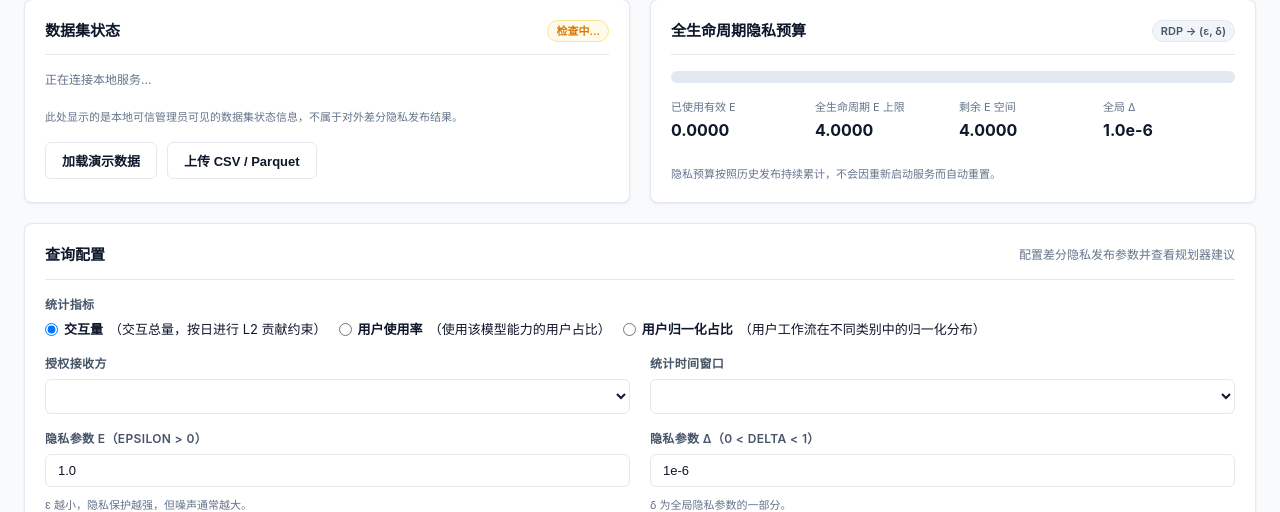
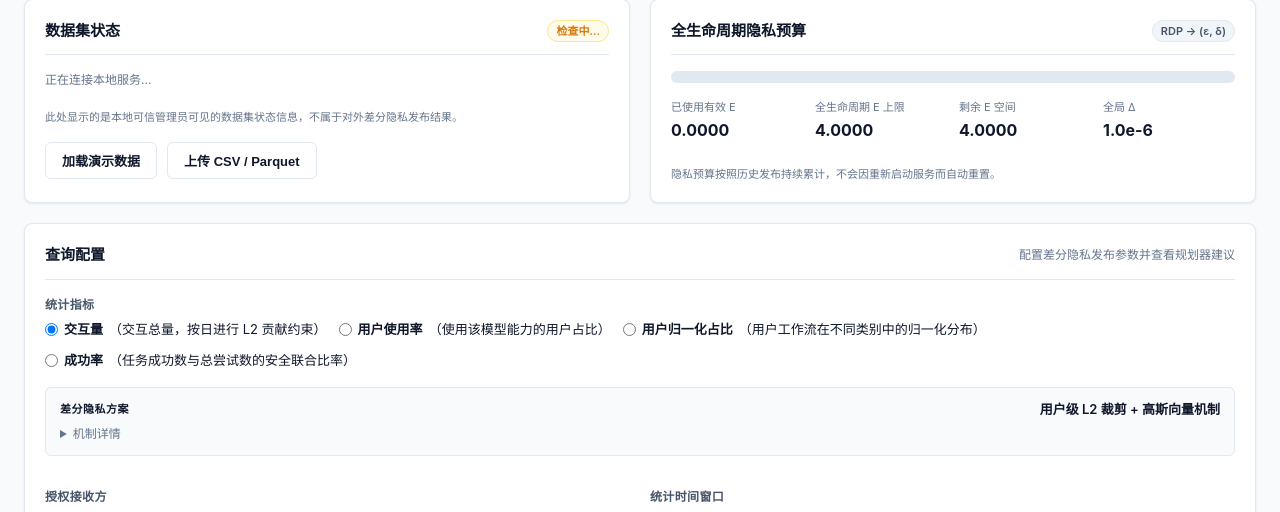
Before and after one commit to thy919100815-art/private-llm-analytics, a Python web app: template src/private_llm_analytics/web/templates/index.html in a window 1280 px wide. Shown: the part 139-651 px from the top of the page. Run offline with Jinja, Linux system fonts and the light colour scheme; the template is opened without the code that fills it, so the values that code supplies are empty.

Commit message:
feat(web): expose statistic mechanism metadata

```diff
--- a/src/private_llm_analytics/web/static/app.js
+++ b/src/private_llm_analytics/web/static/app.js
@@ -8,6 +8,7 @@ const METRIC_NAMES = {
   interaction_volume: "交互量",
   user_prevalence: "用户使用率",
   user_normalized_share: "用户归一化占比",
+  success_rate: "成功率",
 };
 
 const TASK_NAMES = {
@@ -20,6 +21,7 @@ const UNIT_NAMES = {
   interactions: "次交互",
   "workflow share": "工作流占比",
   prevalence: "用户使用率",
+  success_rate: "任务成功率",
 };
 
 const GRANULARITY_NAMES = {
@@ -34,6 +36,84 @@ const SOURCE_NAMES = {
   uploaded: "本地上传",
 };
 
+const PROFILE_DETAILS = {
+  interaction_volume: {
+    scheme: "用户级 L2 裁剪 + 高斯向量机制",
+    privacyUnit: "用户",
+    adjacency: "增加/删除一个用户",
+    contribution: "用户交互向量 L2 裁剪",
+    sensitivity: "L2 敏感度 = C",
+    mechanism: "高斯向量机制",
+    accounting: "RDP",
+    continual: "支持二叉树结构",
+  },
+  user_prevalence: {
+    scheme: "用户参与二值化 + 高斯直方图机制",
+    privacyUnit: "用户",
+    adjacency: "增加/删除一个用户",
+    contribution: "用户参与状态二值化（k=9）",
+    sensitivity: "L2 敏感度 = 3.0",
+    mechanism: "高斯直方图机制",
+    accounting: "RDP",
+    continual: "暂不支持",
+  },
+  user_normalized_share: {
+    scheme: "用户归一化贡献 + 高斯向量机制 + 单纯形归一化",
+    privacyUnit: "用户",
+    adjacency: "增加/删除一个用户",
+    contribution: "用户交互向量 L1 归一化（范数上限 1.0）",
+    sensitivity: "L2 敏感度 = 1.0",
+    mechanism: "高斯向量机制",
+    accounting: "RDP",
+    continual: "暂不支持",
+  },
+  success_rate: {
+    scheme: "共享用户级裁剪 + 成功数/总数联合高斯机制 + 比率后处理",
+    privacyUnit: "用户",
+    adjacency: "增加/删除一个用户",
+    contribution: "用户交互向量 L2 裁剪（共享缩放因子 a_u）",
+    sensitivity: "联合 L2 敏感度 = sqrt(2) × C_rate",
+    mechanism: "联合高斯机制（18维联合向量单次发布）",
+    accounting: "RDP（单次 RDP 计费）",
+    continual: "暂不支持",
+  },
+};
+
+function updateProfileSchemePanel(metric) {
+  let d = PROFILE_DETAILS[metric] || PROFILE_DETAILS.interaction_volume;
+  if (currentConfig && currentConfig.statistics) {
+    const backendStat = currentConfig.statistics.find(s => s.id === metric || s.statistic_id === metric);
+    if (backendStat) {
+      d = {
+        scheme: backendStat.profile_name_zh || d.scheme,
+        privacyUnit: backendStat.privacy_unit === "user" ? "用户" : backendStat.privacy_unit,
+        adjacency: backendStat.adjacency === "add_remove_user" ? "增加/删除一个用户" : backendStat.adjacency,
+        contribution: backendStat.contribution_definition || d.contribution,
+        sensitivity: backendStat.sensitivity_description || d.sensitivity,
+        mechanism: backendStat.profile_name_zh || d.mechanism,
+        accounting: (backendStat.accounting_family || "").toUpperCase() || d.accounting,
+        continual: backendStat.supports_continual ? "支持二叉树结构" : "暂不支持",
+      };
+    }
+  }
+  const nameEl = document.getElementById("profile-display-name");
+  if (nameEl) nameEl.textContent = d.scheme;
+  const unitEl = document.getElementById("detail-privacy-unit");
+  if (unitEl) unitEl.textContent = d.privacyUnit;
+  const adjEl = document.getElementById("detail-adjacency");
+  if (adjEl) adjEl.textContent = d.adjacency;
+  const contEl = document.getElementById("detail-contribution");
+  if (contEl) contEl.textContent = d.contribution;
+  const sensEl = document.getElementById("detail-sensitivity");
+  if (sensEl) sensEl.textContent = d.sensitivity;
+  const mechEl = document.getElementById("detail-mechanism");
+  if (mechEl) mechEl.textContent = d.mechanism;
+  const accEl = document.getElementById("detail-accounting");
+  if (accEl) accEl.textContent = d.accounting;
+  const contnEl = document.getElementById("detail-continual");
+  if (contnEl) contnEl.textContent = d.continual;
+}
+
 document.addEventListener("DOMContentLoaded", () => {
   initConsole();
 });
@@ -45,6 +125,7 @@ async function initConsole() {
   await refreshReleaseHistory();
   await refreshContinualStatus();
 
+  updateProfileSchemePanel(getSelectedMetric());
   setupEventListeners();
 }
 
@@ -328,6 +409,13 @@ function setupEventListeners() {
     refreshPrivacyStatus();
   });
 
+  // Metric selection change -> update read-only DP Profile panel
+  document.querySelectorAll("input[name='metric-choice']").forEach((radio) => {
+    radio.addEventListener("change", () => {
+      updateProfileSchemePanel(getSelectedMetric());
+    });
+  });
+
   // Planner Recommendation
   document.getElementById("btn-get-recommendation").addEventListener("click", async () => {
     clearAlerts();
@@ -531,6 +619,12 @@ function applyResultFilter() {
       value: (Number(v) * 100).toFixed(2) + "%",
       unit: "prevalence",
     }));
+  } else if (results.cell_success_rates) {
+    cellEntries = Object.entries(results.cell_success_rates).map(([k, v]) => ({
+      cell: k,
+      value: (Number(v) * 100).toFixed(2) + "%",
+      unit: "success_rate",
+    }));
   }
 
   // Filter by selected display providers and tasks
--- a/src/private_llm_analytics/web/templates/index.html
+++ b/src/private_llm_analytics/web/templates/index.html
@@ -102,7 +102,31 @@
             <input type="radio" name="metric-choice" value="user_normalized_share">
             <strong>用户归一化占比</strong>（用户工作流在不同类别中的归一化分布）
           </label>
+          <label class="radio-item">
+            <input type="radio" name="metric-choice" value="success_rate">
+            <strong>成功率</strong>（任务成功数与总尝试数的安全联合比率）
+          </label>
         </div>
+      </div>
+
+      <!-- Read-only Differential Privacy Release Profile Panel -->
+      <div class="profile-summary-box" id="profile-summary-panel" style="margin-bottom: 16px; background: var(--bg-color); border: 1px solid var(--border-color); border-radius: 6px; padding: 12px 14px;">
+        <div style="display: flex; align-items: center; justify-content: space-between; margin-bottom: 6px;">
+          <span style="font-size: 11px; font-weight: 700; text-transform: uppercase; color: var(--primary-color); letter-spacing: 0.5px;">差分隐私方案</span>
+          <span id="profile-display-name" style="font-weight: 600; font-size: 13px; color: var(--text-color);">用户级 L2 裁剪 + 高斯向量机制</span>
+        </div>
+        <details class="profile-details-collapsible" id="profile-details-collapse" style="font-size: 12px; color: var(--text-light); margin-top: 6px;">
+          <summary style="cursor: pointer; font-weight: 500; color: var(--primary-color); outline: none;">机制详情</summary>
+          <div id="profile-details-content" style="display: grid; grid-template-columns: repeat(2, 1fr); gap: 6px 16px; margin-top: 8px; padding-top: 8px; border-top: 1px dashed var(--border-color);">
+            <div><span style="font-weight: 600;">隐私单位:</span> <span id="detail-privacy-unit">用户</span></div>
+            <div><span style="font-weight: 600;">邻接关系:</span> <span id="detail-adjacency">增加/删除一个用户</span></div>
+            <div><span style="font-weight: 600;">贡献约束:</span> <span id="detail-contribution">用户交互向量 L2 裁剪</span></div>
+            <div><span style="font-weight: 600;">敏感度:</span> <span id="detail-sensitivity">L2 敏感度 = C</span></div>
+            <div><span style="font-weight: 600;">DP 机制:</span> <span id="detail-mechanism">高斯向量机制</span></div>
+            <div><span style="font-weight: 600;">隐私记账:</span> <span id="detail-accounting">RDP</span></div>
+            <div style="grid-column: span 2;"><span style="font-weight: 600;">持续观测:</span> <span id="detail-continual">支持二叉树结构</span></div>
+          </div>
+        </details>
       </div>
 
       <!-- Recipient & Window & Privacy Parameters -->
```
Also changed, not shown: src/private_llm_analytics/web/adapters.py (+19 -0 lines), src/private_llm_analytics/web/schemas.py (+9 -5 lines).
